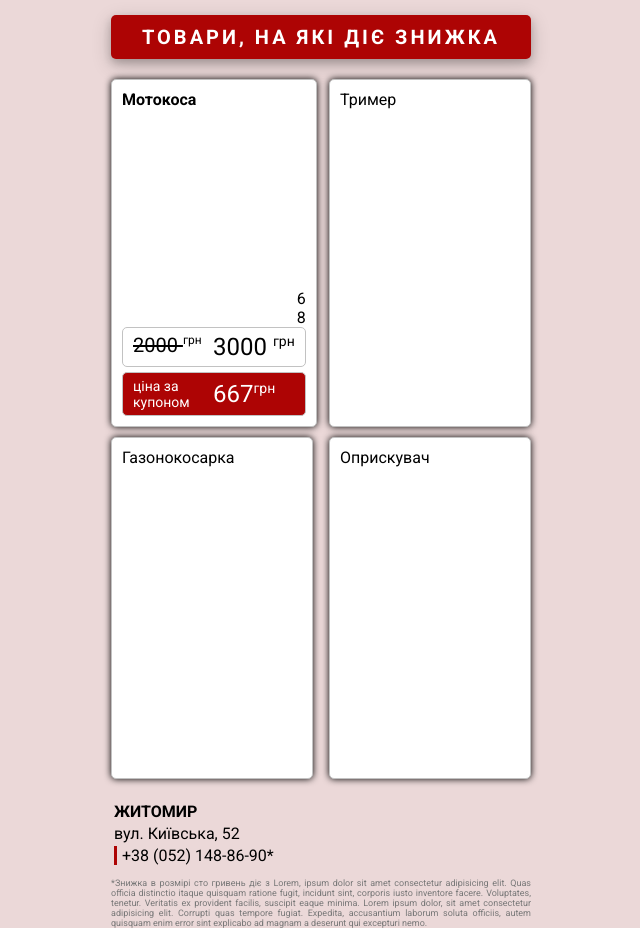
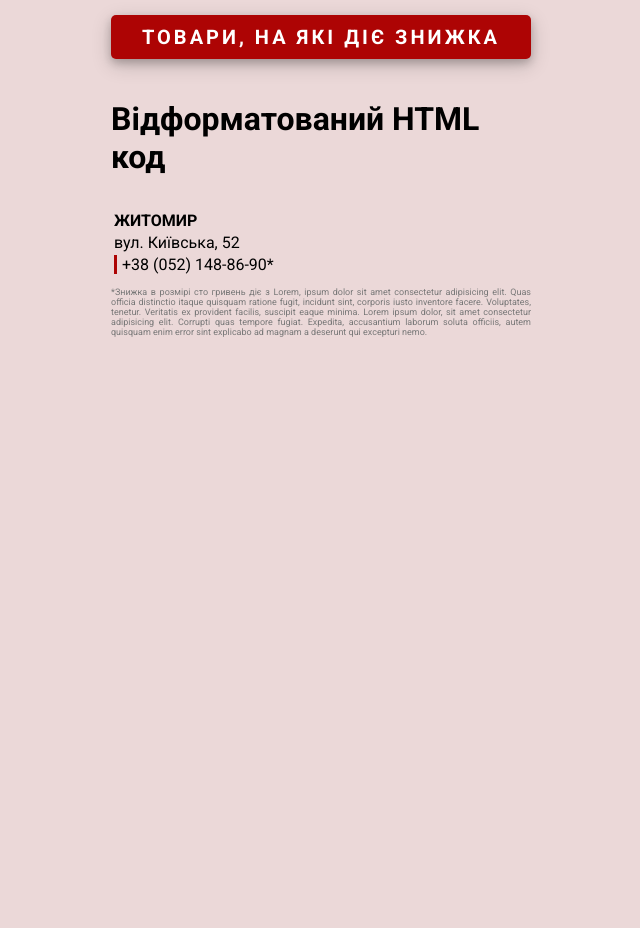
Before and after one commit to maskenissen1/GameMarket_Kravchuk, a plain HTML site: page market.html in a window 1280 px wide. Shown: the whole page, without its empty margins (319-959 px from the left). After the commit the page ends 800 px from the top, so only its background shows below. Drawn offline with Linux system fonts and the light colour scheme.

Commit message:
КОМІТ ПУКШ

```diff
--- a/market.html
+++ b/market.html
@@ -11,35 +11,10 @@
 
         <content>
             <div class="header">Товари, на які діє знижка</div>
-                <div class="items">
-                    <div class="item">
-                        <div class="bober">
-                            <div class="item-title1">Мотокоса </div>
-                        </div>
+                <div id="items" class="items">
 
-
-                        <div class="item-image"></div>
-
-                        <div class="parts-pay">
-                        <div><img src="img-market/mono-lapka.png" alt="">6</div>
-                        <div><img src="img-market/pb.png" alt="">8</div>
-                        </div>
-
-                        <div class="prise">
-                        <div><span>2000 </span><sup>грн</sup></div>
-                        <div><span>3000 </span><sup>грн</sup></div>
-                        </div>
-
-                        <div class="prise bonus">
-                        <div>ціна за купоном</div>
-                        <div><span>667</span><sup>грн</sup></div>
-                        </div>
                     </div>
 
-
-                    <div class="item">Тример</div>
-                    <div class="item">Газонокосарка</div>
-                    <div class="item">Оприскувач</div>
                 </div>
             </div>
             <div class="contacts">
@@ -54,6 +29,7 @@
 
             </div>
         </content>
+    <script src="market.js"></script>
 
 </body>
 
--- /dev/null
+++ b/market.js
@@ -0,0 +1,19 @@
+console.log(`прірврврврвр`)
+
+let itemsDiv = document.getElementById("items");
+
+if (itemsDiv) {
+    console.log(itemsDiv)
+
+console.log('Поле classlist:' , itemsDiv.classList)
+console.log('Поле id: ', itemsDiv.id)
+console.log('Поле clientWight: ', itemsDiv.clientWidth)
+console.log('Поле innetHTML: ', itemsDiv.innerHTML)
+
+itemsDiv.innerText = 'Програмно доданий текст'
+itemsDiv.innerText += 'Другий програмно доданий текст'
+
+itemsDiv.innerHTML = '<h1>Відформатований HTML код</h1>'
+} else {
+    console.log(`Блок товарін не знайдено`)
+}
```
Also changed, not shown: img-market/1.png (added), img-market/2022314182618251.jpg (renamed from img/2022314182618251.jpg), 3 other files.
